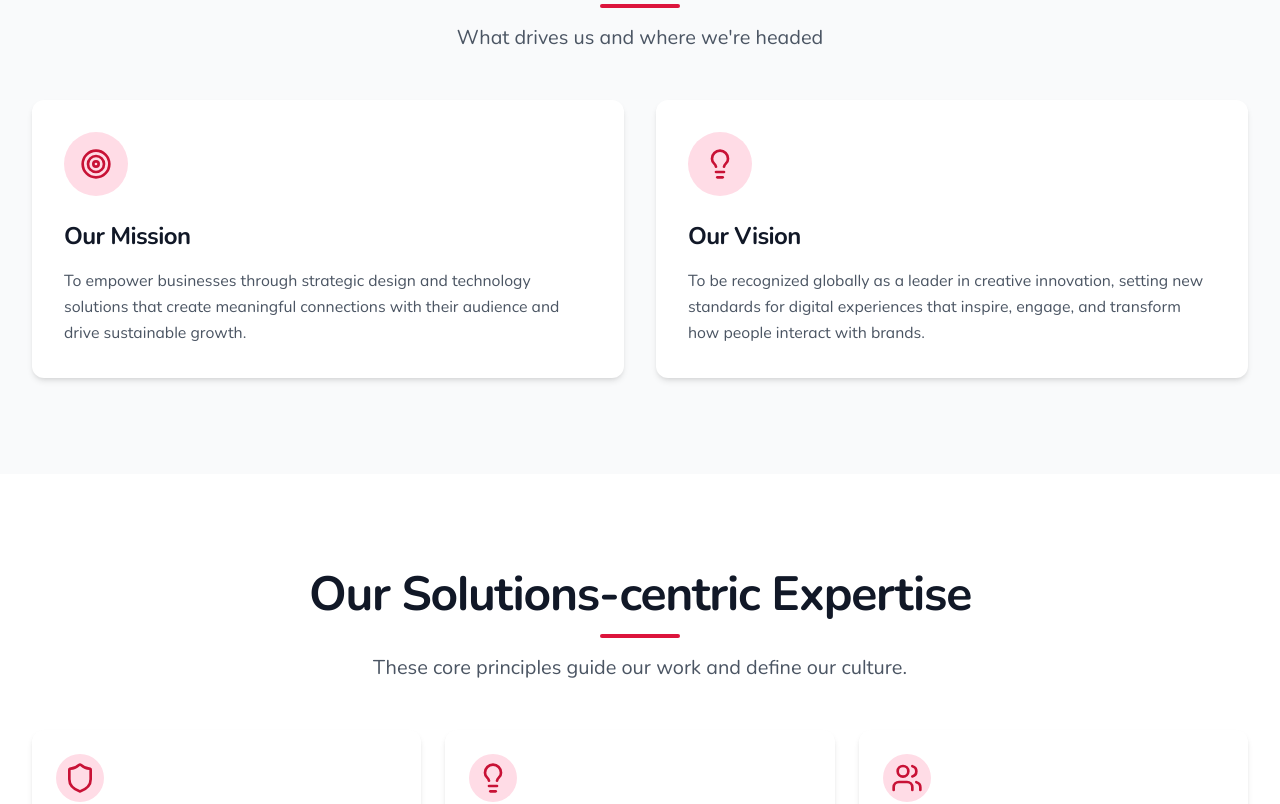
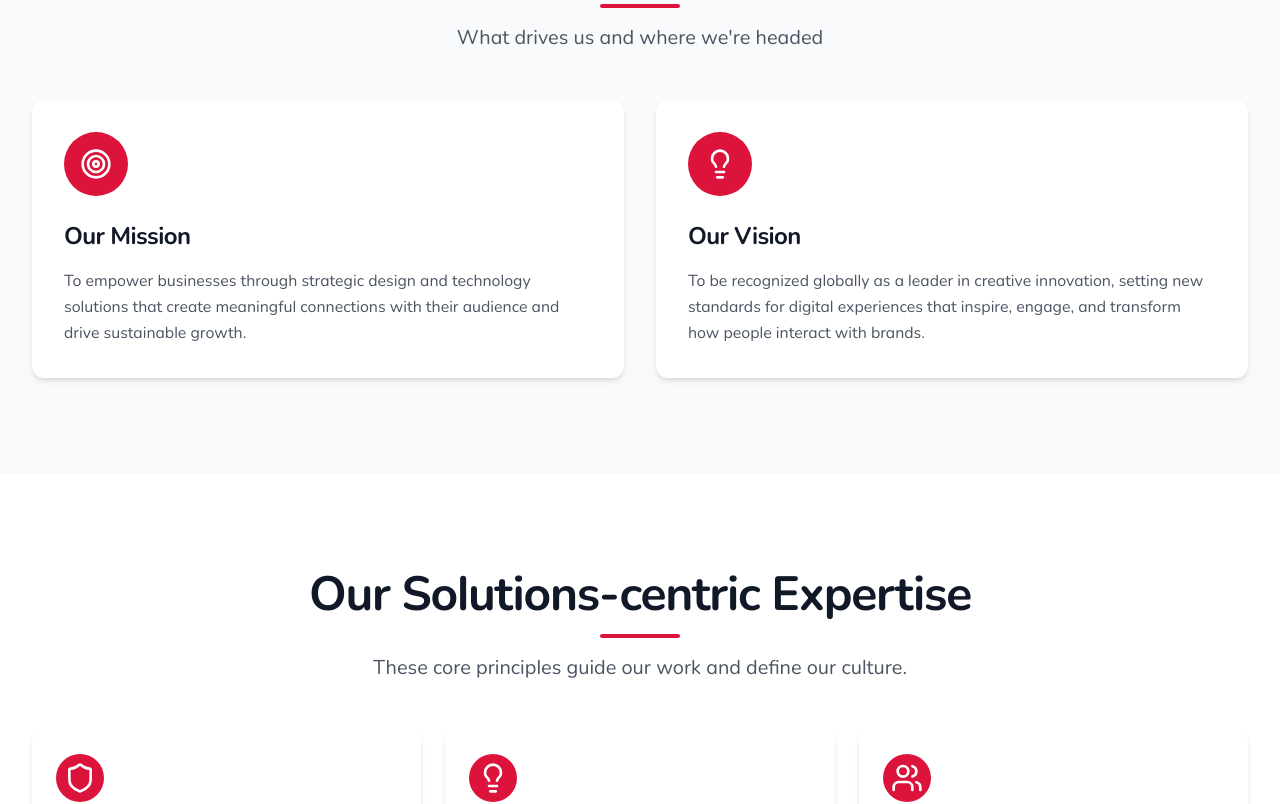
Before and after one commit to BinuHlb/hamt-infotech, a React (Vite) app: page /about in a window 1280 px wide. Shown: the part 1200-2004 px from the top of the page. Built offline with nearby package versions, Linux system fonts and the light colour scheme.

Commit message:
about color change

```diff
--- a/src/pages/About.tsx
+++ b/src/pages/About.tsx
@@ -129,7 +129,7 @@ const About: React.FC = () => {
           <div className="grid grid-cols-1 md:grid-cols-2 gap-8">
             <Card>
               <div className="p-8">
-                <div className="w-16 h-16 rounded-full bg-primary-100 dark:bg-primary-900/30 flex items-center justify-center text-primary-600 dark:text-primary-400 mb-6">
+                <div className="w-16 h-16 rounded-full bg-primary-500 dark:bg-primary-900/30 flex items-center justify-center text-white dark:text-primary-400 mb-6">
                   <Target size={32} />
                 </div>
 
@@ -143,7 +143,7 @@ const About: React.FC = () => {
 
             <Card>
               <div className="p-8">
-                <div className="w-16 h-16 rounded-full bg-primary-100 dark:bg-primary-900/30 flex items-center justify-center text-primary-600 dark:text-primary-400 mb-6">
+                <div className="w-16 h-16 rounded-full bg-primary-500 dark:bg-primary-900/30 flex items-center justify-center text-white dark:text-primary-400 mb-6">
                   <Lightbulb size={32} />
                 </div>
 
@@ -171,7 +171,7 @@ const About: React.FC = () => {
             {coreValues.map((value, index) => (
               <Card key={index} delay={index}>
                 <div className="p-6">
-                  <div className="w-12 h-12 rounded-full bg-primary-100 dark:bg-primary-900/30 flex items-center justify-center text-primary-600 dark:text-primary-400 mb-4">
+                  <div className="w-12 h-12 rounded-full bg-primary-500 dark:bg-primary-900/30 flex items-center justify-center text-white dark:text-primary-400 mb-4">
                     {value.icon}
                   </div>
 
```
